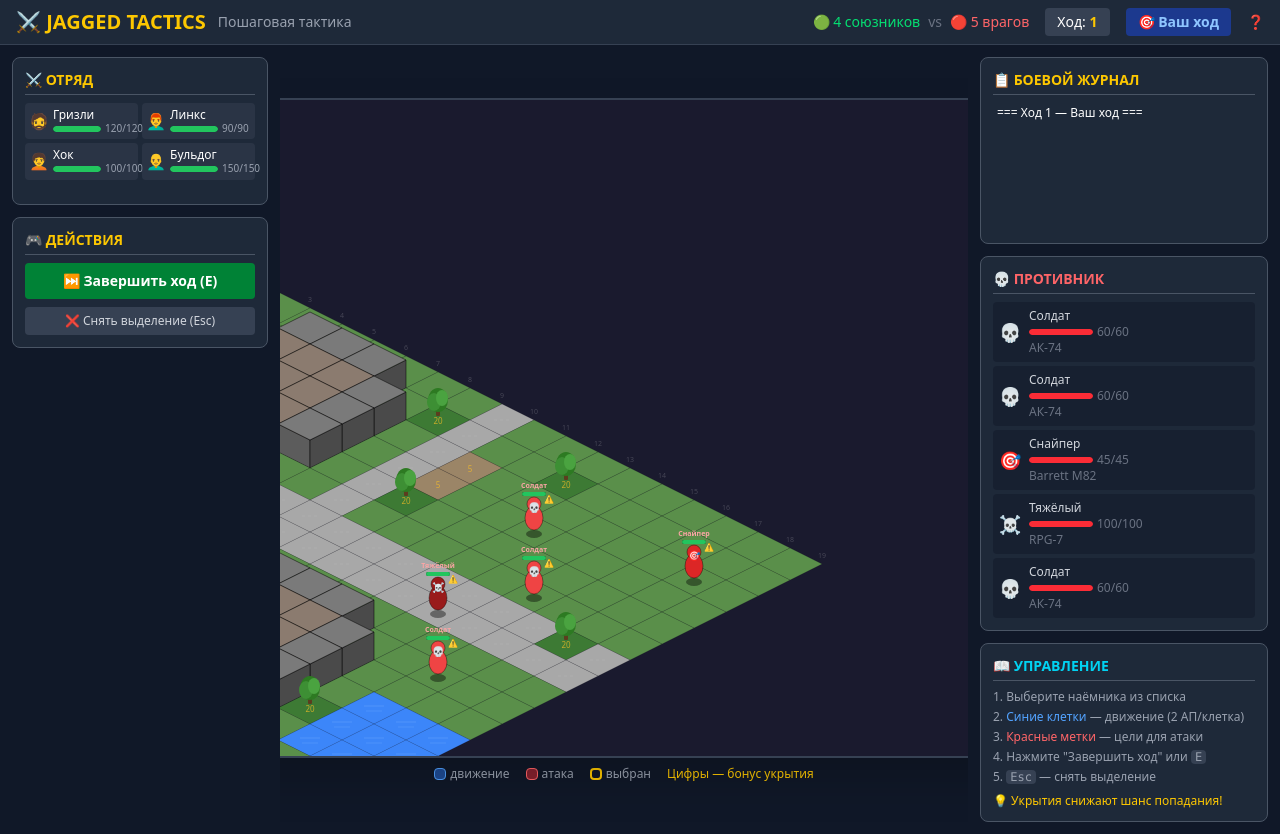
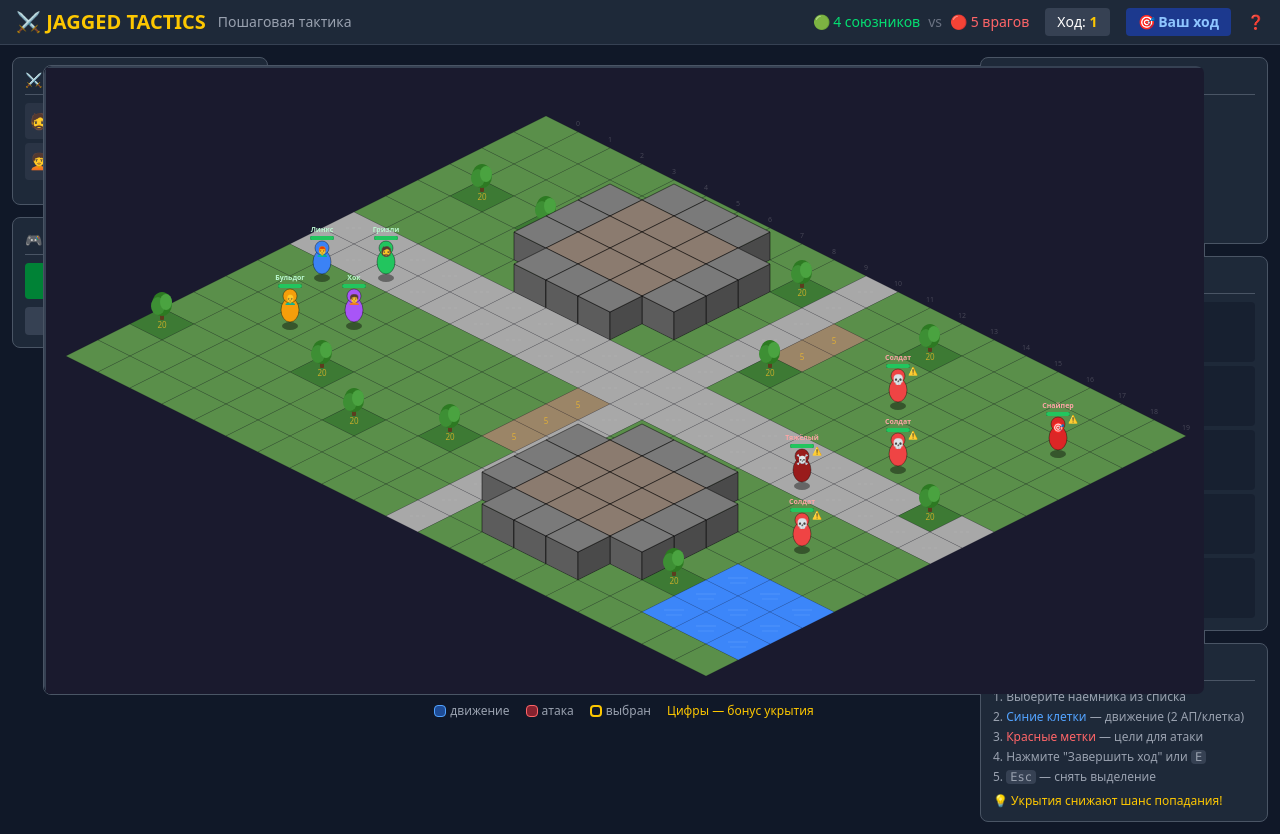
Before and after one commit to art7367-droid/NewJA, a React (Vite) app: page / in a window 1280 px wide. Built offline with nearby package versions, Linux system fonts and the light colour scheme.

Commit message:
task snapshot 74985b06-72c2-44d1-8a65-c46ec86b7212

```diff
--- a/src/App.tsx
+++ b/src/App.tsx
@@ -272,9 +272,9 @@ function App() {
       </header>
 
       {/* Main content */}
-      <div className="flex-1 flex gap-3 p-3 overflow-hidden">
+      <div className="flex-1 flex gap-3 p-3 min-h-0">
         {/* Left panel - Characters */}
-        <div className="w-64 flex-shrink-0 flex flex-col gap-3">
+        <div className="w-64 flex-shrink-0 flex flex-col gap-3 overflow-y-auto">
           <CharacterPanel
             character={gameState.selectedCharacter}
             allCharacters={gameState.characters}
@@ -342,7 +342,8 @@ function App() {
         </div>
 
         {/* Center - Map */}
-        <div className="flex-1 flex flex-col items-center justify-center gap-2 overflow-auto">
+        <div className="flex-1 flex flex-col items-center justify-start gap-2 min-w-0 p-2">
+          <div className="overflow-auto border border-gray-600 rounded-lg bg-gray-900" style={{ maxHeight: 'calc(100vh - 140px)' }}>
             <GameMap
               map={gameState.map}
               characters={gameState.characters}
@@ -352,6 +353,7 @@ function App() {
               actionMode={gameState.actionMode}
               onTileClick={handleTileClick}
             />
+          </div>
 
           {/* Legend */}
           <div className="flex gap-4 text-xs text-gray-400 flex-wrap justify-center">
@@ -363,7 +365,7 @@ function App() {
         </div>
 
         {/* Right panel - Log */}
-        <div className="w-72 flex-shrink-0 flex flex-col gap-3">
+        <div className="w-72 flex-shrink-0 flex flex-col gap-3 overflow-y-auto">
           <CombatLog log={gameState.combatLog} />
 
           {/* Enemy info */}
--- a/src/components/GameMap.tsx
+++ b/src/components/GameMap.tsx
@@ -71,35 +71,33 @@ const GameMap: React.FC<GameMapProps> = ({
   actionMode,
   onTileClick,
 }) => {
-  // Calculate SVG dimensions
-  const svgWidth = useMemo(() => {
-    // Max extent: from top-left to bottom-right in iso
-    const corners = [
-      toIso(0, 0),
-      toIso(MAP_COLS - 1, 0),
-      toIso(0, MAP_ROWS - 1),
-      toIso(MAP_COLS - 1, MAP_ROWS - 1),
-    ];
-    const minX = Math.min(...corners.map(c => c.sx)) - TILE_W;
-    const maxX = Math.max(...corners.map(c => c.sx)) + TILE_W;
-    return maxX - minX;
+  // Calculate SVG dimensions - proper isometric bounds
+  const { svgWidth, svgHeight, offsetX, offsetY } = useMemo(() => {
+    // In isometric, corners map to:
+    // (0,0) -> top
+    // (COLS-1, 0) -> right
+    // (0, ROWS-1) -> left
+    // (COLS-1, ROWS-1) -> bottom
+
+    const topLeft = toIso(0, 0);
+    const topRight = toIso(MAP_COLS - 1, 0);
+    const bottomLeft = toIso(0, MAP_ROWS - 1);
+    const bottomRight = toIso(MAP_COLS - 1, MAP_ROWS - 1);
+
+    const minX = Math.min(topLeft.sx, topRight.sx, bottomLeft.sx, bottomRight.sx) - TILE_W / 2;
+    const maxX = Math.max(topLeft.sx, topRight.sx, bottomLeft.sx, bottomRight.sx) + TILE_W / 2;
+    const minY = Math.min(topLeft.sy, topRight.sy, bottomLeft.sy, bottomRight.sy) - TILE_H / 2 - WALL_HEIGHT;
+    const maxY = Math.max(topLeft.sy, topRight.sy, bottomLeft.sy, bottomRight.sy) + TILE_H / 2;
+
+    const width = maxX - minX + 40; // padding
+    const height = maxY - minY + 40; // padding
+
+    // Offset to shift everything into positive coordinates
+    const offX = -minX + 20;
+    const offY = -minY + 20;
+
+    return { svgWidth: width, svgHeight: height, offsetX: offX, offsetY: offY };
   }, []);
-
-  const svgHeight = useMemo(() => {
-    const corners = [
-      toIso(0, 0),
-      toIso(MAP_COLS - 1, 0),
-      toIso(0, MAP_ROWS - 1),
-      toIso(MAP_COLS - 1, MAP_ROWS - 1),
-    ];
-    const minY = Math.min(...corners.map(c => c.sy)) - TILE_H - WALL_HEIGHT;
-    const maxY = Math.max(...corners.map(c => c.sy)) + TILE_H;
-    return maxY - minY;
-  }, []);
-
-  // Offset to ensure everything is visible
-  const offsetX = TILE_W + 20;
-  const offsetY = WALL_HEIGHT + TILE_H + 20;
 
   const getCharacterAt = (x: number, y: number): Character | undefined => {
     return characters.find(c => c.isAlive && c.position.x === x && c.position.y === y);
@@ -134,17 +132,17 @@ const GameMap: React.FC<GameMapProps> = ({
   };
 
   return (
-    <div className="relative overflow-hidden rounded-lg border-2 border-gray-700 bg-gray-950 shadow-2xl"
-      style={{ width: svgWidth + 40, height: svgHeight + 40 }}
+    <div className="relative rounded-lg border-2 border-gray-700 bg-gray-950 shadow-2xl"
+      style={{ width: svgWidth, height: svgHeight, minWidth: svgWidth, minHeight: svgHeight }}
     >
       <svg
-        width={svgWidth + 40}
-        height={svgHeight + 40}
-        viewBox={`${-offsetX} ${-offsetY} ${svgWidth + 40} ${svgHeight + 40}`}
-        className="cursor-pointer"
+        width={svgWidth}
+        height={svgHeight}
+        viewBox={`0 0 ${svgWidth} ${svgHeight}`}
+        className="cursor-pointer block"
       >
         {/* Background */}
-        <rect x={-offsetX} y={-offsetY} width={svgWidth + 40} height={svgHeight + 40} fill="#1a1a2e" />
+        <rect x={0} y={0} width={svgWidth} height={svgHeight} fill="#1a1a2e" />
 
         {/* Render tiles and characters in order */}
         {renderOrder.map(({ x, y }) => {
--- a/src/index.css
+++ b/src/index.css
@@ -44,6 +44,6 @@ button:focus {
 }
 
 body {
-  overflow: hidden;
+  overflow: auto;
   background: #111827;
 }
```
Lines whose indentation alone changed are shown as unchanged.
